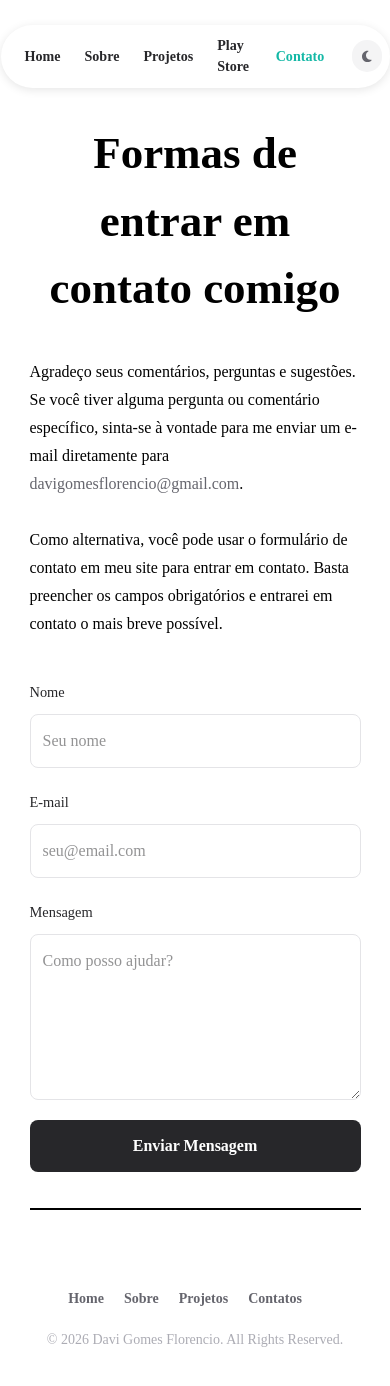
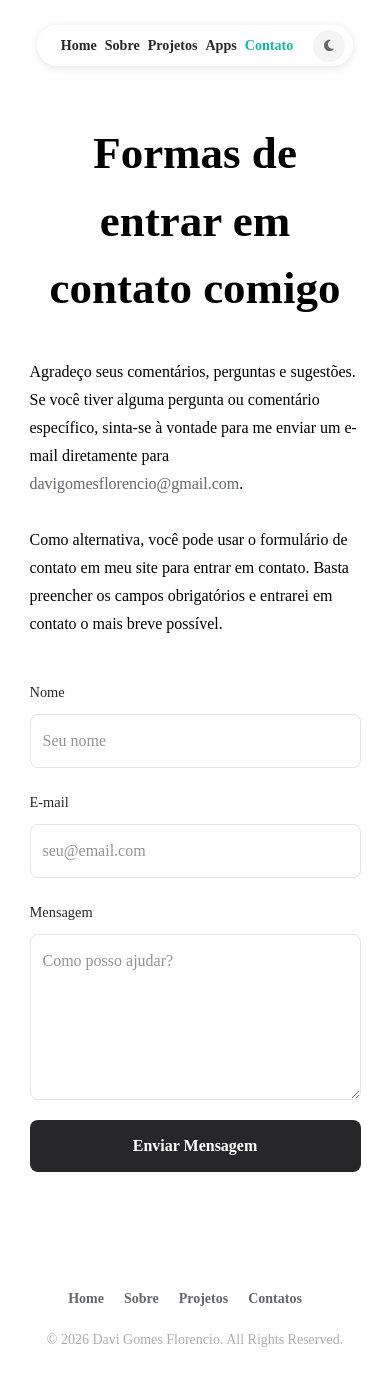
Before and after one commit to davigomesflorencio/portifolio-react-vite, a React (Vite) app: page /contact in a window 390 px wide. Shown: the top 1386 px of the page. Built offline with nearby package versions, Linux system fonts and the light colour scheme; no server answers; a web font is replaced by a local one.

Commit message:
feat: Adicionar suporte a modo responsivo no NavBar, ajustar classes de estilo e melhorar acessibilidade no ContactForm e Homepage

```diff
--- a/src/components/common/navBar.tsx
+++ b/src/components/common/navBar.tsx
@@ -13,6 +13,16 @@ const NavBar = (props: NavBarProps) => {
     const theme = localStorage.getItem("theme");
     return theme === "dark";
   });
+  const [isLargeScreen, setIsLargeScreen] = useState(false);
+
+  useEffect(() => {
+    const handleResize = () => {
+      setIsLargeScreen(window.innerWidth >= 1024); // lg breakpoint
+    };
+    handleResize();
+    window.addEventListener("resize", handleResize);
+    return () => window.removeEventListener("resize", handleResize);
+  }, []);
 
   useEffect(() => {
     if (isDarkMode) {
@@ -33,7 +43,7 @@ const NavBar = (props: NavBarProps) => {
       <div className="flex justify-center items-center m-0">
         <nav className="flex justify-center items-center fixed top-[3vh] z-[999] max-sm:left-[10%] max-sm:w-[80%] max-sm:text-[80%]">
           <div className="flex items-center bg-white dark:bg-[#27272a] shadow-[0px_2px_10px_rgba(0,0,0,0.1)] rounded-[40px] px-2 transition-colors duration-300">
-            <ul className="flex justify-between items-center list-none ml-[16px] mr-[20px] my-[10px] gap-6">
+            <ul className="flex justify-between items-center list-none ml-[16px] mr-[20px] my-[10px] lg:gap-6 gap-2">
               <li
                 className={`font-bold text-[110%] ${active === "home" ? "text-accent" : "text-primary dark:text-[#f4f4f5] hover:text-accent transition-colors duration-300"}`}
               >
@@ -50,9 +60,11 @@ const NavBar = (props: NavBarProps) => {
                 <Link to="/projects">Projetos</Link>
               </li>
               <li
-                className={`font-bold text-[110%] ${active === "playstore" ? "text-accent" : "text-primary dark:text-[#f4f4f5] hover:text-accent transition-colors duration-300"}`}
+                className={`font-bold text-center text-[110%] ${active === "playstore" ? "text-accent" : "text-primary dark:text-[#f4f4f5] hover:text-accent transition-colors duration-300"}`}
               >
-                <Link to="/playstore">Play Store</Link>
+                <Link to="/playstore">
+                  {isLargeScreen ? "Playstore" : "Apps"}
+                </Link>
               </li>
 
               <li
@@ -62,7 +74,7 @@ const NavBar = (props: NavBarProps) => {
               </li>
             </ul>
             <div
-              className="flex items-center justify-center w-8 h-8 rounded-full bg-[#f4f4f5] dark:bg-[#3f3f46] cursor-pointer hover:bg-quaternary dark:hover:bg-[#52525b] transition-all duration-300 ml-2"
+              className="flex items-center justify-center w-8 h-8 rounded-full bg-[#f4f4f5] dark:bg-[#3f3f46] cursor-pointer hover:bg-quaternary dark:hover:bg-[#52525b] transition-all duration-300 "
               onClick={toggleTheme}
             >
               <FontAwesomeIcon
--- a/src/components/contact/contactForm.tsx
+++ b/src/components/contact/contactForm.tsx
@@ -90,7 +90,7 @@ const ContactForm = () => {
         <button
           type="submit"
           disabled={status === "loading"}
-          className={`px-6 py-3 text-white border-none rounded-lg font-semibold cursor-pointer self-start transition-all hover:bg-secondary hover:-translate-y-0.5 active:translate-y-0 max-sm:w-full ${
+          className={`px-6 py-3 text-white dark:text-black border-none rounded-lg font-semibold cursor-pointer self-start transition-all hover:bg-secondary hover:-translate-y-0.5 active:translate-y-0 max-sm:w-full ${
             status === "loading" ? "bg-secondary opacity-70" : "bg-primary"
           }`}
         >
--- a/src/index.css
+++ b/src/index.css
@@ -96,7 +96,7 @@
 
   .page-footer::before {
     content: "";
-    @apply absolute left-0 right-0 border-t-2;
+    @apply absolute left-0 right-0 border-t-2 border-white dark:border-black;
   }
 
   @media (max-width: 1270px) {
--- a/src/pages/contact.tsx
+++ b/src/pages/contact.tsx
@@ -40,7 +40,7 @@ const Contact = () => {
             </div>
           </div>
 
-          <div className="page-footer">
+          <div className="page-footer ">
             <Footer />
           </div>
         </div>
--- a/src/pages/homepage.tsx
+++ b/src/pages/homepage.tsx
@@ -73,7 +73,7 @@ const Homepage = () => {
                     href={INFO.main.cv}
                     target="_blank"
                     rel="noreferrer"
-                    className="inline-flex items-center text-[20px] px-6 py-3 mt-8 text-sm font-medium text-white bg-primary rounded-lg hover:bg-secondary transition-all duration-300 shadow-lg"
+                    className="inline-flex items-center text-[20px] px-6 py-3 mt-8 text-sm font-medium text-white dark:text-black bg-primary rounded-lg hover:bg-secondary transition-all duration-300 shadow-lg"
                   >
                     <FontAwesomeIcon icon={faDownload} className="mr-2" />
                     Download CV
```
